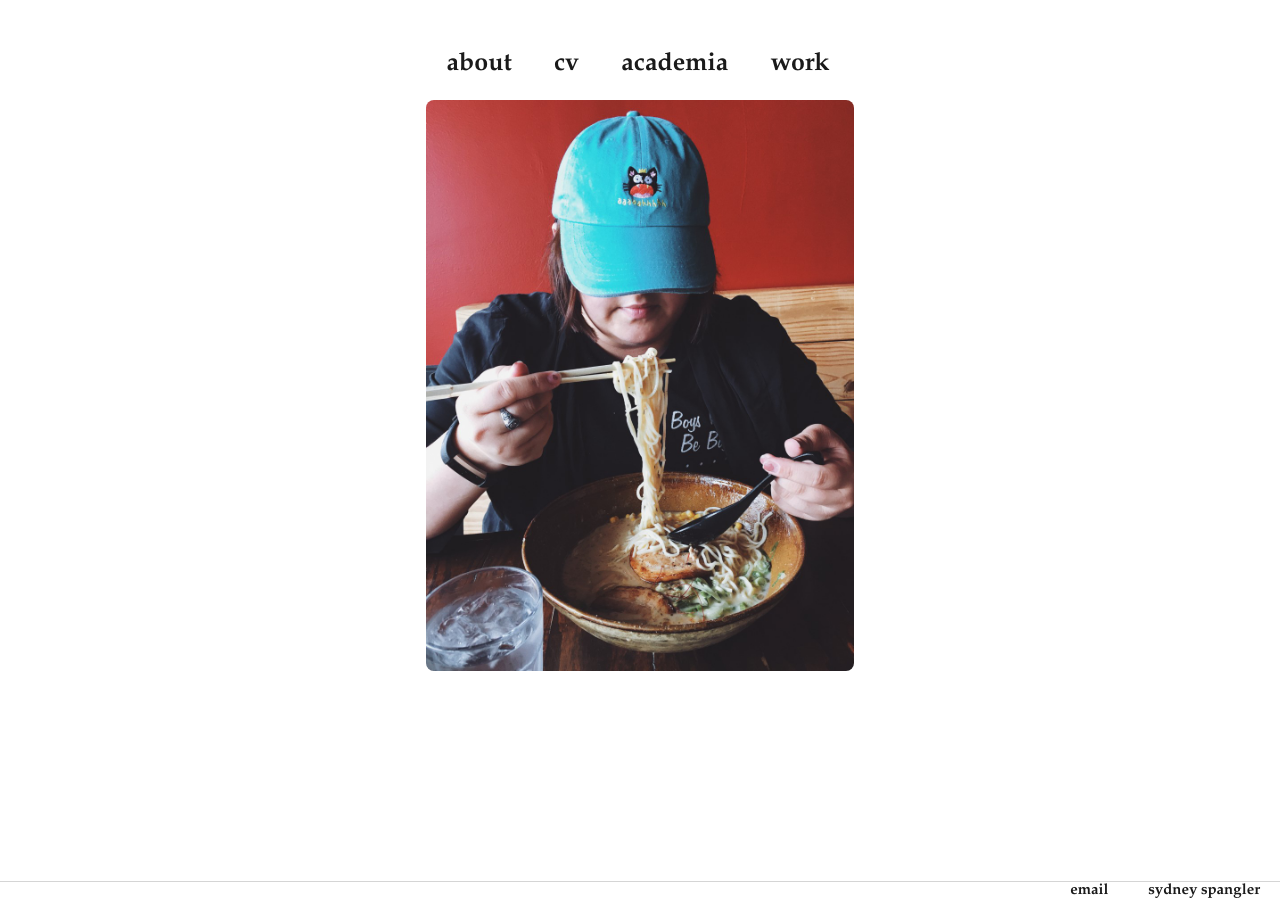
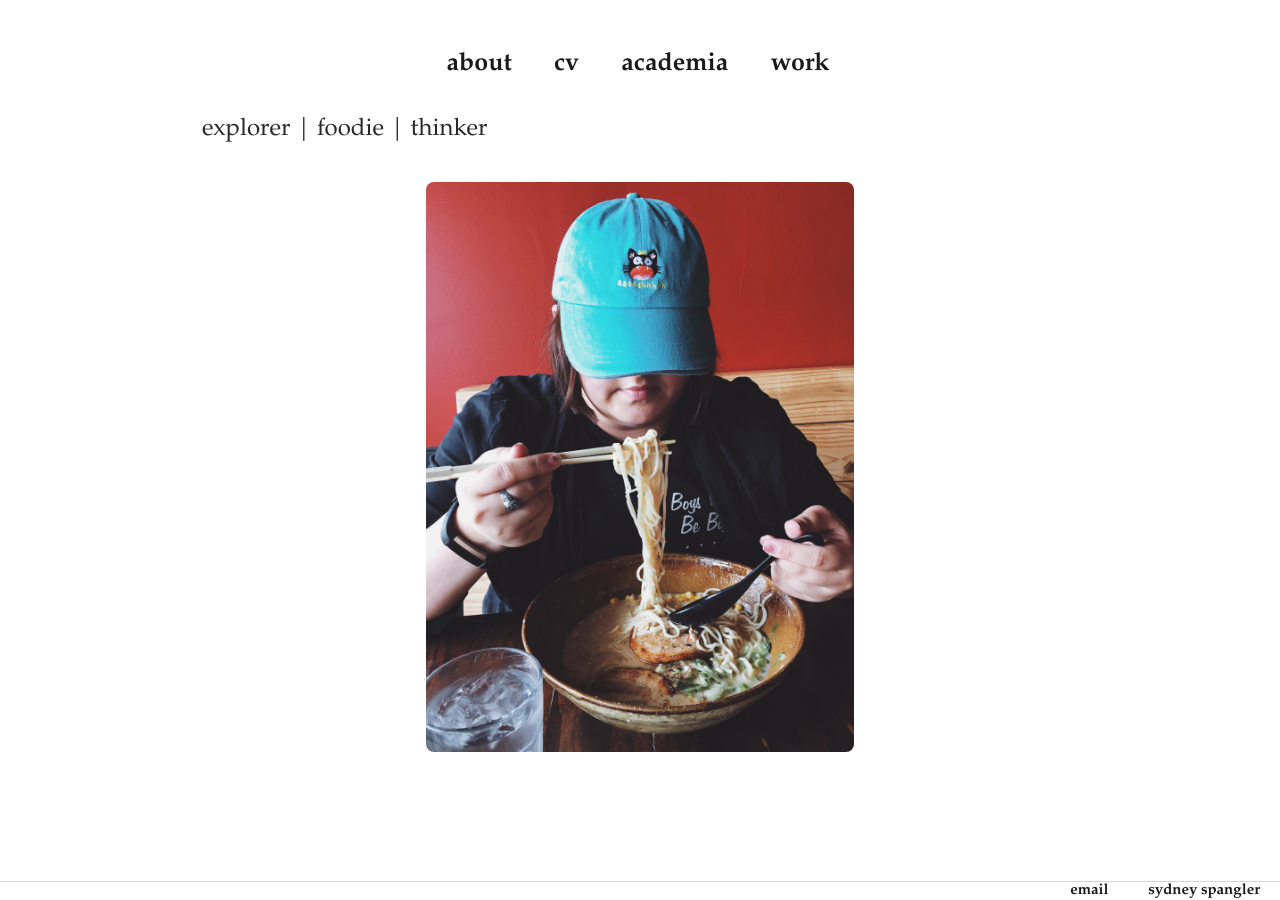
Before and after one commit to sydneyspangler/sydneyspangler.github.io, a Jekyll site: the page built from index.html, in a window 1280 px wide. Built offline with Jekyll 4.4.1, drawn with Linux system fonts in a browser that asks for light colours.

Commit message:
Update index.html

```diff
--- a/index.html
+++ b/index.html
@@ -3,7 +3,8 @@ layout: default
 title: home
 ---
 <div class="blurb">
-<figure>
+	<p align="center">explorer | foodie | thinker</p>
+	<figure>
 		<img src="https://sydneyspangler.github.io/media/profile.jpg" class="center" alt="A photo of Sydney Spangler eating ramen.">
 	</figure>
 </div><!-- /.blurb -->
```
